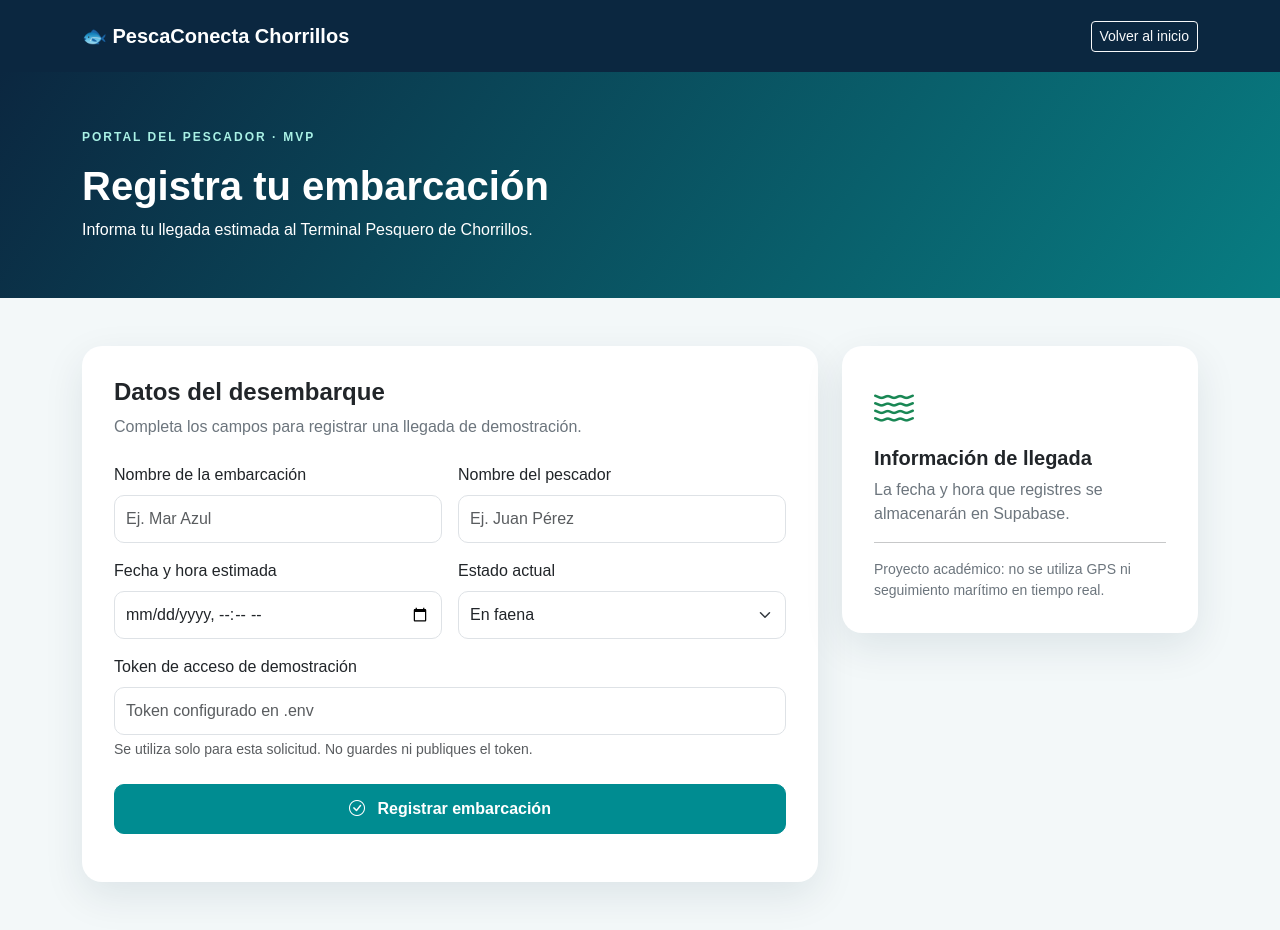
After one commit to Milucaq/PC3-DevSecOps-Examen, a Flask app: page /pescador in a window 1280 px wide. The commit adds this page. Run offline with Flask 3, Linux system fonts and the light colour scheme.

Commit message:
feat(PC3EX-8): integrar formulario de pescadores con Supabase

```diff
--- a/app.py
+++ b/app.py
@@ -14,6 +14,9 @@ app = Flask(__name__)
 def inicio():
     return render_template("index.html")
 
+@app.route("/pescador")
+def portal_pescador():
+    return render_template("pescador.html")
 
 @app.route("/api/health")
 def health():
--- a/templates/index.html
+++ b/templates/index.html
@@ -204,6 +204,10 @@
     document.querySelectorAll('[data-profile]').forEach(button => {
       button.addEventListener('click', () => {
         const profile = button.dataset.profile;
+        if (profile === 'Pescador') {
+            window.location.href = '/pescador';
+            return;
+     }
         document.getElementById('profileModalTitle').textContent = '¡Bienvenido! · ' + profile;
         document.getElementById('profileModalText').textContent = 'Has seleccionado el perfil ' + profile + '. Próximamente tendrás un panel específico para este tipo de usuario.';
         bootstrap.Modal.getOrCreateInstance(document.getElementById('profileModal')).show();
--- /dev/null
+++ b/templates/pescador.html
@@ -0,0 +1,144 @@
+<!DOCTYPE html>
+<html lang="es">
+<head>
+  <meta charset="UTF-8">
+  <meta name="viewport" content="width=device-width, initial-scale=1">
+  <title>Portal del pescador | PescaConecta</title>
+  <link href="https://cdn.jsdelivr.net/npm/bootstrap@5.3.3/dist/css/bootstrap.min.css" rel="stylesheet">
+  <link href="https://cdn.jsdelivr.net/npm/bootstrap-icons@1.11.3/font/bootstrap-icons.min.css" rel="stylesheet">
+  <style>
+    body { background: #f3f8f9; color: #0b2740; font-family: Arial, sans-serif; }
+    .navbar { background: #0b2740; }
+    .navbar-brand { color: white; font-weight: 800; }
+    .navbar-brand:hover { color: #9be4d9; }
+    .hero { background: linear-gradient(125deg, #0b2740, #087d82); color: white; padding: 56px 0; }
+    .card { border: 0; border-radius: 20px; box-shadow: 0 14px 40px #0b274018; }
+    .card-body { padding: 32px; }
+    .form-control, .form-select { border-radius: 10px; padding: 11px; }
+    .btn-primary { background: #008c91; border-color: #008c91; border-radius: 10px; padding: 12px; font-weight: 700; }
+    .btn-primary:hover { background: #00777c; border-color: #00777c; }
+    .eyebrow { color: #a9f1e5; font-size: 12px; letter-spacing: 2px; font-weight: 700; }
+  </style>
+</head>
+<body>
+<nav class="navbar px-4 py-3">
+  <div class="container">
+    <a class="navbar-brand" href="/">🐟 PescaConecta Chorrillos</a>
+    <a class="btn btn-outline-light btn-sm" href="/">Volver al inicio</a>
+  </div>
+</nav>
+
+<header class="hero">
+  <div class="container">
+    <div class="eyebrow">PORTAL DEL PESCADOR · MVP</div>
+    <h1 class="fw-bold mt-3">Registra tu embarcación</h1>
+    <p class="mb-0">Informa tu llegada estimada al Terminal Pesquero de Chorrillos.</p>
+  </div>
+</header>
+
+<main class="container py-5">
+  <div class="row g-4">
+    <div class="col-lg-8">
+      <div class="card">
+        <div class="card-body">
+          <h2 class="h4 fw-bold mb-2">Datos del desembarque</h2>
+          <p class="text-secondary mb-4">Completa los campos para registrar una llegada de demostración.</p>
+
+          <form id="formEmbarcacion">
+            <div class="row g-3">
+              <div class="col-md-6">
+                <label class="form-label" for="barco">Nombre de la embarcación</label>
+                <input id="barco" class="form-control" required minlength="2" maxlength="120" placeholder="Ej. Mar Azul">
+              </div>
+              <div class="col-md-6">
+                <label class="form-label" for="pescador">Nombre del pescador</label>
+                <input id="pescador" class="form-control" required minlength="2" maxlength="120" placeholder="Ej. Juan Pérez">
+              </div>
+              <div class="col-md-6">
+                <label class="form-label" for="llegada">Fecha y hora estimada</label>
+                <input id="llegada" type="datetime-local" class="form-control" required>
+              </div>
+              <div class="col-md-6">
+                <label class="form-label" for="estado">Estado actual</label>
+                <select id="estado" class="form-select" required>
+                  <option value="En faena">En faena</option>
+                  <option value="Regresando">Regresando</option>
+                  <option value="Arribó">Arribó</option>
+                </select>
+              </div>
+              <div class="col-12">
+                <label class="form-label" for="token">Token de acceso de demostración</label>
+                <input id="token" type="password" class="form-control" required autocomplete="off" placeholder="Token configurado en .env">
+                <div class="form-text">Se utiliza solo para esta solicitud. No guardes ni publiques el token.</div>
+              </div>
+            </div>
+
+            <button id="enviar" type="submit" class="btn btn-primary w-100 mt-4">
+              <i class="bi bi-check-circle me-2"></i> Registrar embarcación
+            </button>
+          </form>
+          <div id="resultado" class="mt-3" aria-live="polite"></div>
+        </div>
+      </div>
+    </div>
+
+    <div class="col-lg-4">
+      <div class="card">
+        <div class="card-body">
+          <div class="fs-1 text-success mb-2"><i class="bi bi-water"></i></div>
+          <h2 class="h5 fw-bold">Información de llegada</h2>
+          <p class="text-secondary">La fecha y hora que registres se almacenarán en Supabase.</p>
+          <hr>
+          <p class="small text-secondary mb-0">Proyecto académico: no se utiliza GPS ni seguimiento marítimo en tiempo real.</p>
+        </div>
+      </div>
+    </div>
+  </div>
+</main>
+
+<script>
+  document.getElementById('formEmbarcacion').addEventListener('submit', async function(event) {
+    event.preventDefault();
+
+    const resultado = document.getElementById('resultado');
+    const boton = document.getElementById('enviar');
+    const token = document.getElementById('token').value;
+    const llegada = document.getElementById('llegada').value;
+
+    resultado.textContent = 'Procesando registro...';
+    boton.disabled = true;
+
+    try {
+      const respuesta = await fetch('/api/embarcaciones', {
+        method: 'POST',
+        headers: {
+          'Content-Type': 'application/json',
+          'X-Admin-Token': token
+        },
+        body: JSON.stringify({
+          nombre_embarcacion: document.getElementById('barco').value.trim(),
+          nombre_pescador: document.getElementById('pescador').value.trim(),
+          llegada_estimada: new Date(llegada).toISOString(),
+          estado: document.getElementById('estado').value
+        })
+      });
+
+      const datos = await respuesta.json();
+      if (!respuesta.ok) {
+        throw new Error(datos.message || 'No se pudo registrar');
+      }
+
+      resultado.className = 'alert alert-success mt-3';
+      resultado.textContent = '¡Embarcación registrada correctamente en Supabase!';
+      document.getElementById('formEmbarcacion').reset();
+    } catch (error) {
+      resultado.className = 'alert alert-danger mt-3';
+      resultado.textContent = error.message;
+    } finally {
+      document.getElementById('token').value = '';
+      boton.disabled = false;
+    }
+  });
+</script>
+</body>
+</html>
```
Also changed, not shown: tests/test_app.py (+5 -0 lines).
